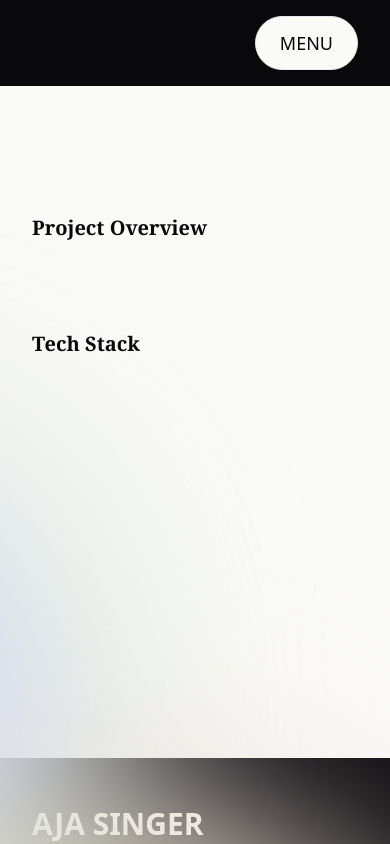
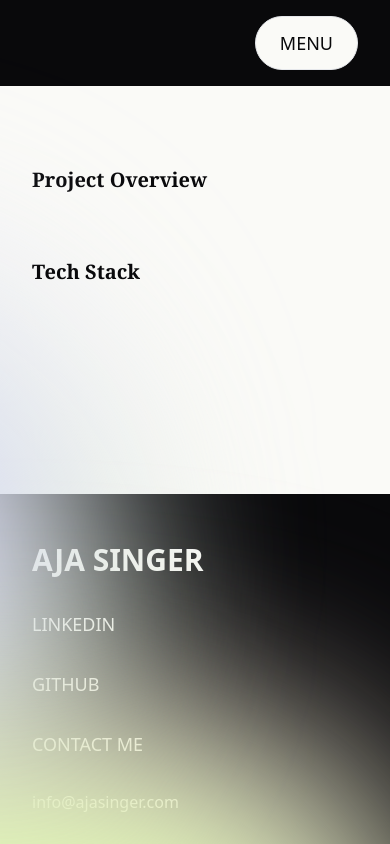
Before and after one commit to ajasinger/portfolio_2024, a Next.js app: page /projects/1 in a window 390 px wide. Shown: the top 844 px of the page. Built offline with nearby package versions, Linux system fonts and the light colour scheme.

Commit message:
update p-y for below sm

```diff
--- a/app/projects/[project]/page.tsx
+++ b/app/projects/[project]/page.tsx
@@ -60,7 +60,7 @@ export default function ProjectPage({ params }: { params: { project: string } })
     const data: ProjectType | undefined = projects.find(project => project.param === params.project);
 
     return(
-        <div className="bg-cream pt-24 text-zinc-950 font-sans flex flex-col">
+        <div className="bg-cream pt-12 sm:pt-24 text-zinc-950 font-sans flex flex-col">
             <h3 className="text-4xl font-semibold px-8 md:px-16 pb-8 sm:pb-16">{data?.name}</h3>
 
             {/* Intro Section */}
@@ -101,7 +101,7 @@ export default function ProjectPage({ params }: { params: { project: string } })
             </div>
 
             {/* Tech Stack */}
-                <div className="flex flex-col gap-4 py-12 z-50">
+                <div className="flex flex-col gap-4 py-6 sm:py-12 z-50">
                     <h4 className="font-serif text-xl font-semibold">Tech Stack</h4>
                     <ul className="flex gap-4 flex-wrap">
                         {data?.techStack?.map((text, index) => (
@@ -115,7 +115,7 @@ export default function ProjectPage({ params }: { params: { project: string } })
             </div>
 
             {/* Two Image Section */}
-            <div className={`${data && data.images.length -1 > 1 && "px-8 md:px-16 py-12"} text-zinc-950 relative`}>
+            <div className={`${data && data.images.length -1 > 1 && "px-8 md:px-16 py-6 sm:py-12"} text-zinc-950 relative`}>
                 <div className="bg-[#E0FEAF] absolute top-[3rem] right-[20rem] h-[31.25rem] w-[31.25rem] rounded-full blur-[7rem] sm:w-[68.75rem] z-0"></div>
                 <div className="bg-[#EDCEE2] absolute top-[25rem] right-[0rem] h-[31.25rem] w-[50rem] rounded-full blur-[7rem] z-0"></div>
                 { data && data.images.length - 1 > 1 &&
@@ -126,7 +126,7 @@ export default function ProjectPage({ params }: { params: { project: string } })
             </div>
 
             {/* Approach */}
-            <div className="px-8 md:px-16 py-12 text-zinc-950 relative">
+            <div className="px-8 md:px-16 py-6 sm:py-12 text-zinc-950 relative">
                 {/* <div className="bg-[#E0FEAF] absolute top-[3rem] right-[20rem] h-[31.25rem] w-[31.25rem] rounded-full blur-[7rem] sm:w-[68.75rem] z-0"></div> */}
                 {/* <div className="bg-[#EDCEE2] absolute top-[25rem] right-[0rem] h-[31.25rem] w-[50rem] rounded-full blur-[7rem] z-0"></div> */}
                 { data &&
@@ -138,7 +138,7 @@ export default function ProjectPage({ params }: { params: { project: string } })
 
             {/* Problems & Solutions */}
             {data?.solutions &&
-                <div className="px-8 md:px-16 py-12  text-zinc-950 flex gap-24 z-10">
+                <div className="px-8 md:px-16 py-6 sm:py-12  text-zinc-950 flex gap-24 z-10">
                     <div className="flex flex-col gap-4">
                         <h4 className="font-serif text-xl font-semibold">Problems & Solutions</h4>
                         {data?.solutions && < SolutionsCarousel data={data?.solutions} />}
@@ -147,7 +147,7 @@ export default function ProjectPage({ params }: { params: { project: string } })
             }
 
             {/* Two Image Section */}
-            <div className="px-8 md:px-16 py-12 text-zinc-950 relative">
+            <div className="px-8 md:px-16 py-6 sm:py-12 text-zinc-950 relative">
                 <div className="bg-[#D8D5FF] absolute top-[-5rem] right-[20rem] h-[31.25rem] w-[31.25rem] rounded-full blur-[7rem] sm:w-[68.75rem] z-0"></div>
                 <div className="bg-[#E0FEAF] absolute top-[25rem] right-[0rem] h-[31.25rem] w-[50rem] rounded-full blur-[7rem] z-0"></div>
                 { data && data.images.length -1 > 1 &&
@@ -162,7 +162,7 @@ export default function ProjectPage({ params }: { params: { project: string } })
                 }
             </div>
             {/* Learnings */}
-            <div className="px-8 md:px-16 pt-12 pb-24  text-zinc-950 relative">
+            <div className="px-8 md:px-16 py-6 sm:py-12 pb-12  text-zinc-950 relative">
                 {/* <div className="bg-[#E0FEAF] absolute top-[-15rem] right-[20rem] h-[31.25rem] w-[31.25rem] rounded-full blur-[7rem] sm:w-[68.75rem] z-0"></div> */}
                 {/* <div className="bg-[#EDCEE2] absolute top-[25rem] right-[0rem] h-[31.25rem] w-[50rem] rounded-full blur-[7rem] z-0"></div> */}
                 { data &&
```
